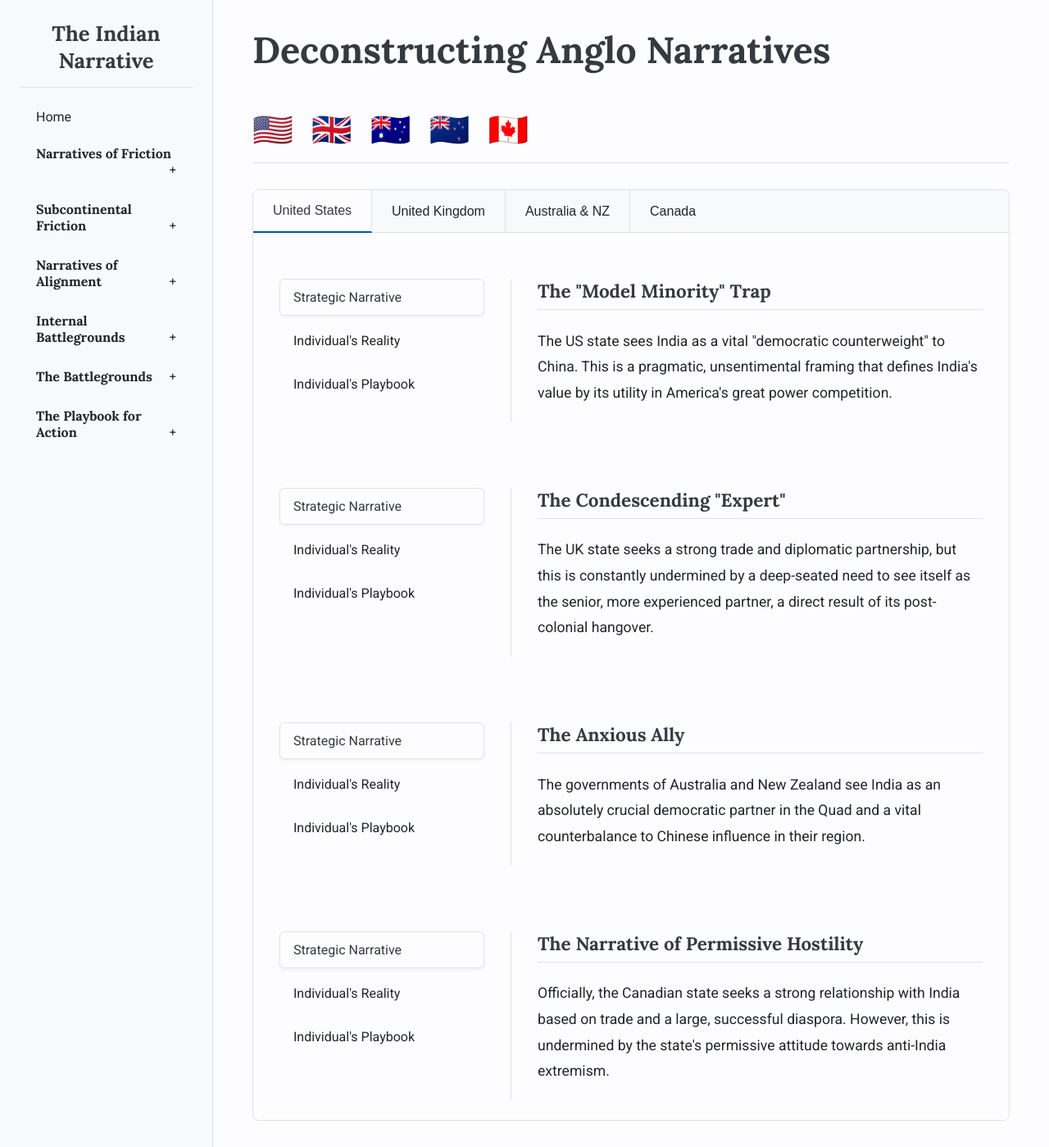
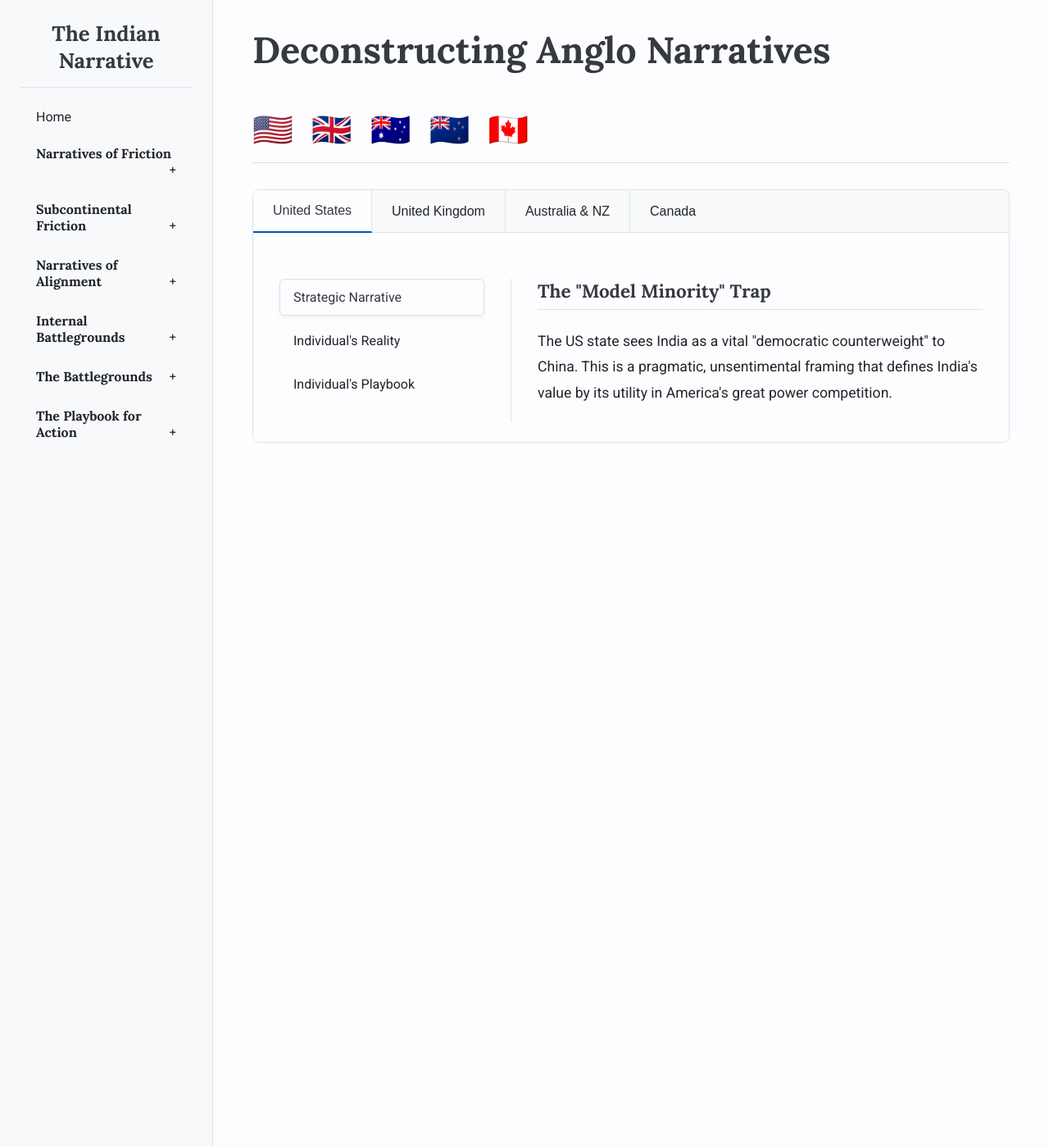
Before and after one commit to nodesman/indian-narrative, a Jekyll site: the page built from anglophone-narrative.md, in a window 1280 px wide and 1399 px high. Shown: the whole window at 82% size. Built offline with Jekyll 4.4.1, drawn with Linux system fonts in a browser that asks for light colours.

Commit message:
fix: Correct Javascript scoping for nested master-detail UI
- Rewrites the Javascript on the Anglophone and European pages to correctly scope variables within each tab.
- This resolves a critical rendering bug where all master-detail content was being displayed at once in the first tab.
- Also sets the first master-detail item to be active by default when a new tab is opened.

```diff
--- a/anglophone-narrative.md
+++ b/anglophone-narrative.md
@@ -52,7 +52,7 @@ permalink: /anglophone-narrative/
     </div>
   </div>
 
-  <div id="uk" class="tab-content">
+  <div id="uk" class="tab-content" style="display:none;">
     <div class="master-detail-container">
       <div class="master-pane">
         <a href="#uk-strategic" class="master-link active">Strategic Narrative</a>
@@ -80,7 +80,7 @@ permalink: /anglophone-narrative/
     </div>
   </div>
 
-  <div id="aus-nz" class="tab-content">
+  <div id="aus-nz" class="tab-content" style="display:none;">
     <div class="master-detail-container">
       <div class="master-pane">
         <a href="#aus-nz-strategic" class="master-link active">Strategic Narrative</a>
@@ -108,7 +108,7 @@ permalink: /anglophone-narrative/
     </div>
   </div>
 
-  <div id="canada" class="tab-content">
+  <div id="canada" class="tab-content" style="display:none;">
     <div class="master-detail-container">
       <div class="master-pane">
         <a href="#canada-strategic" class="master-link active">Strategic Narrative</a>
```
Also changed, not shown: other parts of anglophone-narrative.md (+7 -1 lines), european-narrative.md (+7 -1 lines).
